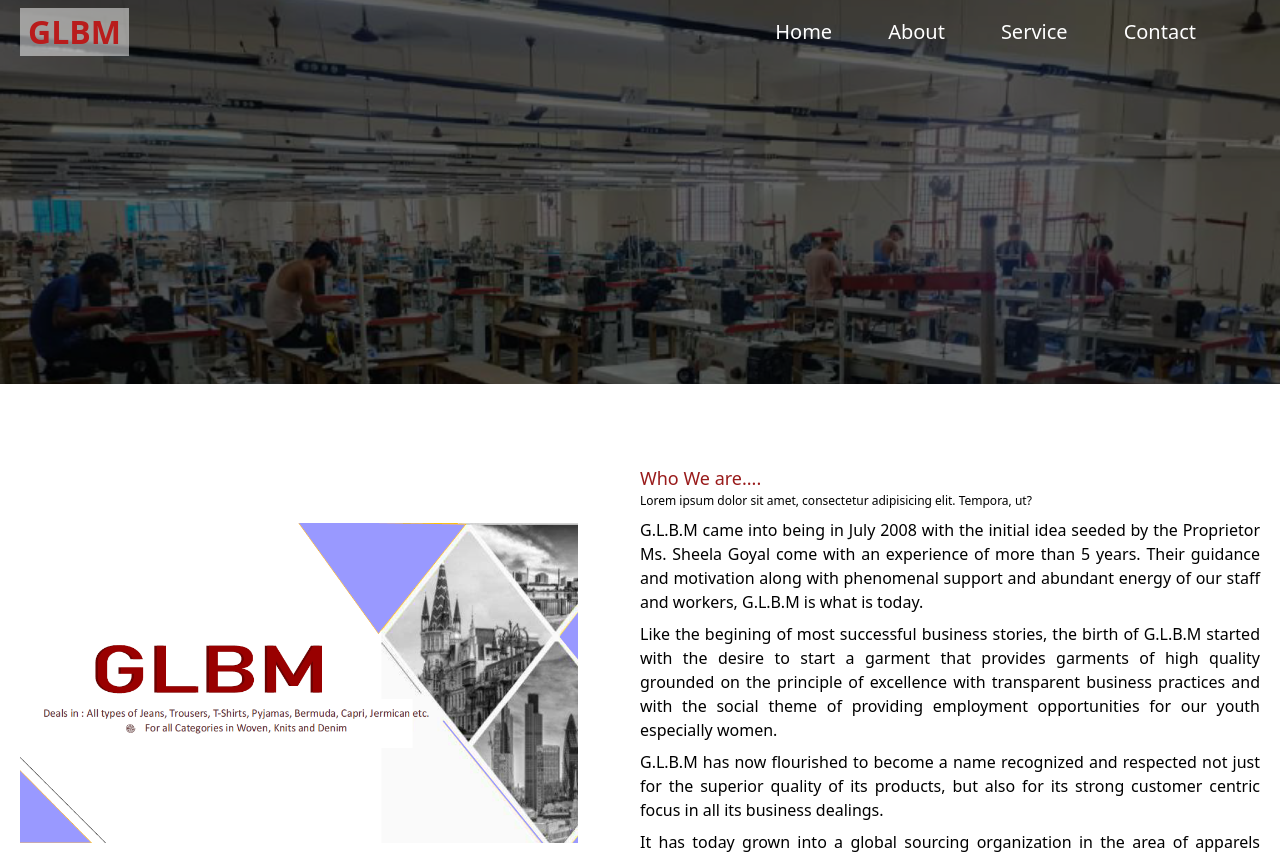
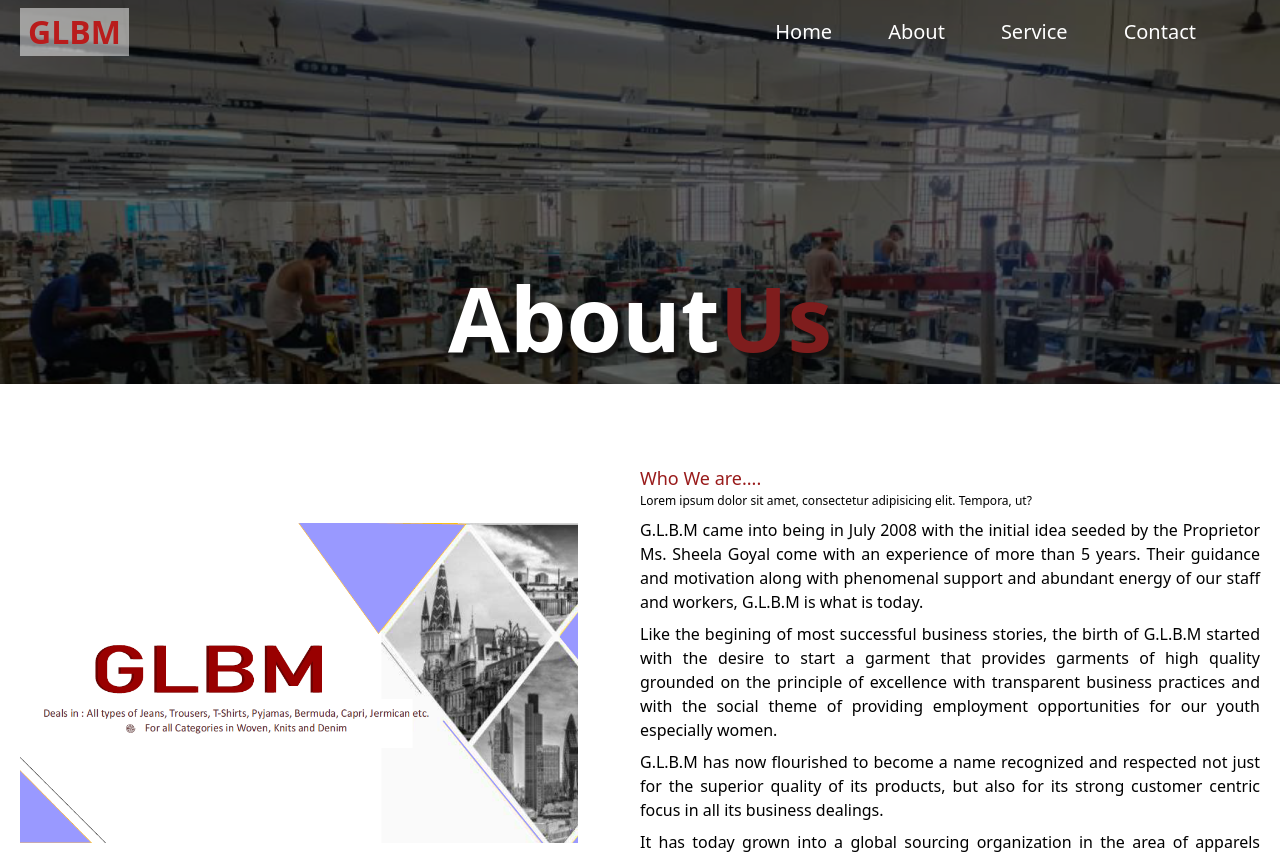
Before and after one commit to dspatel01/glbm, a React (Create React App) app: page /aboutUs in a window 1280 px wide. Shown: the top 854 px of the page. Built offline with nearby package versions, Linux system fonts and the light colour scheme.

Commit message:
first commit

```diff
--- a/src/pages/About.jsx
+++ b/src/pages/About.jsx
@@ -9,7 +9,7 @@ const About = () => {
     <>
       <div className='w-full h-[50vh] backgroundImage mt-[-80px] mb-10'>
         <div className='w-full h-[100%] flex justify-end items-center flex-col overlayOtherPage '>
-          {/* <h1 className='text-[7vmax] font-bold text-white text-justify textShadow mt-2 mb-0'>About<span className='text-red-900'>Us</span></h1> */}
+          <h1 className='text-[7vmax] font-bold text-white text-justify textShadow mt-2 mb-0'>About<span className='text-red-900'>Us</span></h1>
         </div>
       </div>
       <div className='h-fit py-5 flex justify-between items-center px-5 flex-wrap mb-5'>
@@ -83,19 +83,6 @@ const About = () => {
           </div>
         </div>
       </div>
-      {/* <p className="ml-16 font-bold text-[18px] text-red-900 italic paraTextShadow mt-8 mb-0 capitalize">OUR FACILITY</p>
-      <div className='h-fit pb-5 flex justify-center items-center  flex-wrap mb-5 px-5'>
-        <div className='xl:w-[45%] md:w-[95%]'>
-          <img className='w-full h-[320px] mt-5 mr-5' src={fac1} alt="GLBM" />
-        </div>
-        <div className='xl:w-[45%] md:w-[95%]'>
-          <img className='w-full h-[320px] mt-5 ml-5' src={fac2} alt="GLBM" />
-        </div>
-      </div>
-
-      <div className='w-full h-[50vh] flex justify-center items-center mb-10 px-2'>
-        <img className='xl:w-[80%] md:w-[95%] h-[100%]' src={fac3} alt="" />
-      </div> */}
 
       <div className='h-fit py-5 flex bg-gray-200 justify-between xl:px-10 lg:px-10 md:px-5 sm:px-5 px-5 flex-wrap mb-5'>
         <div className='xl:w-[45%] md:w-[95%] order-1'>
```
